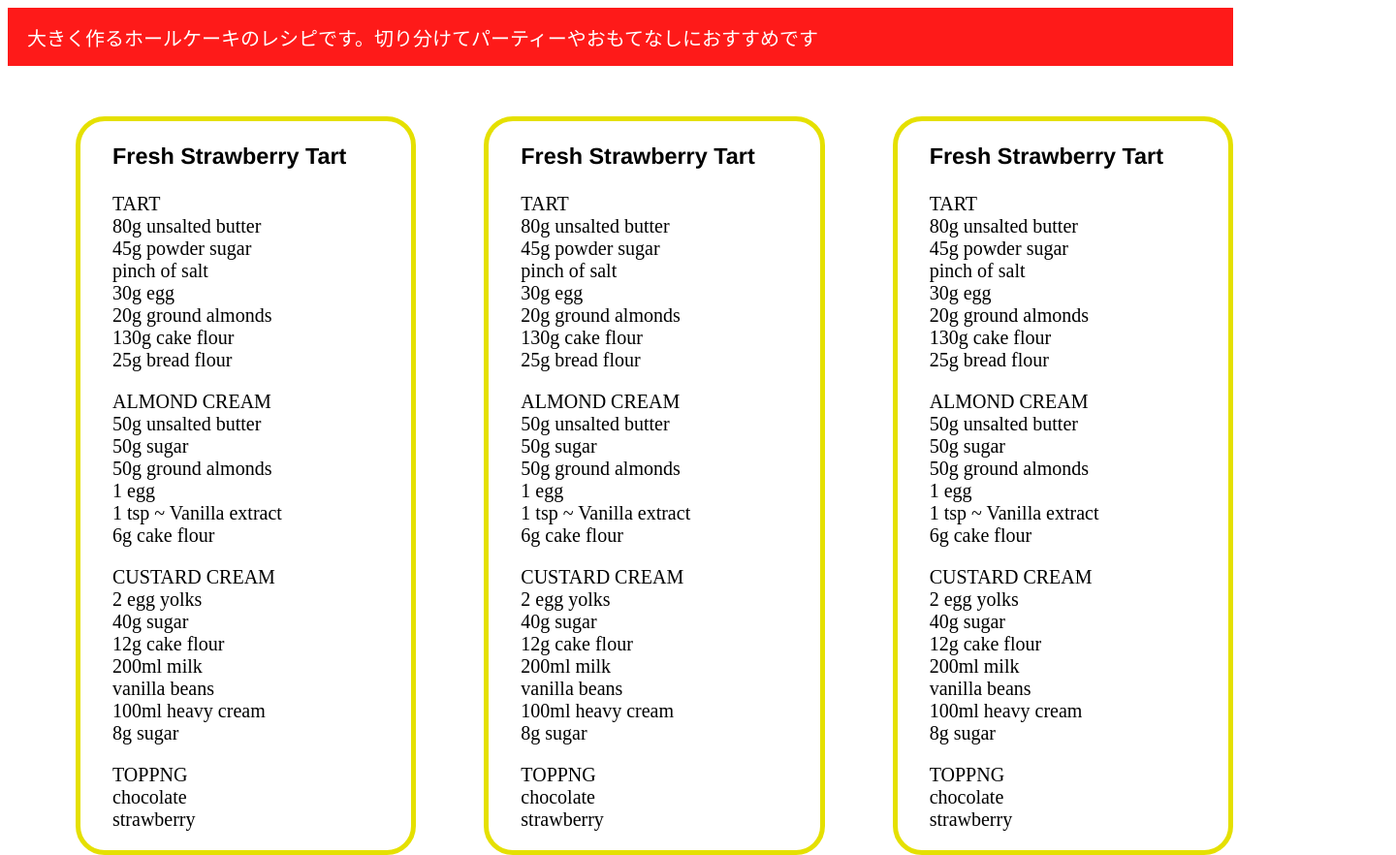
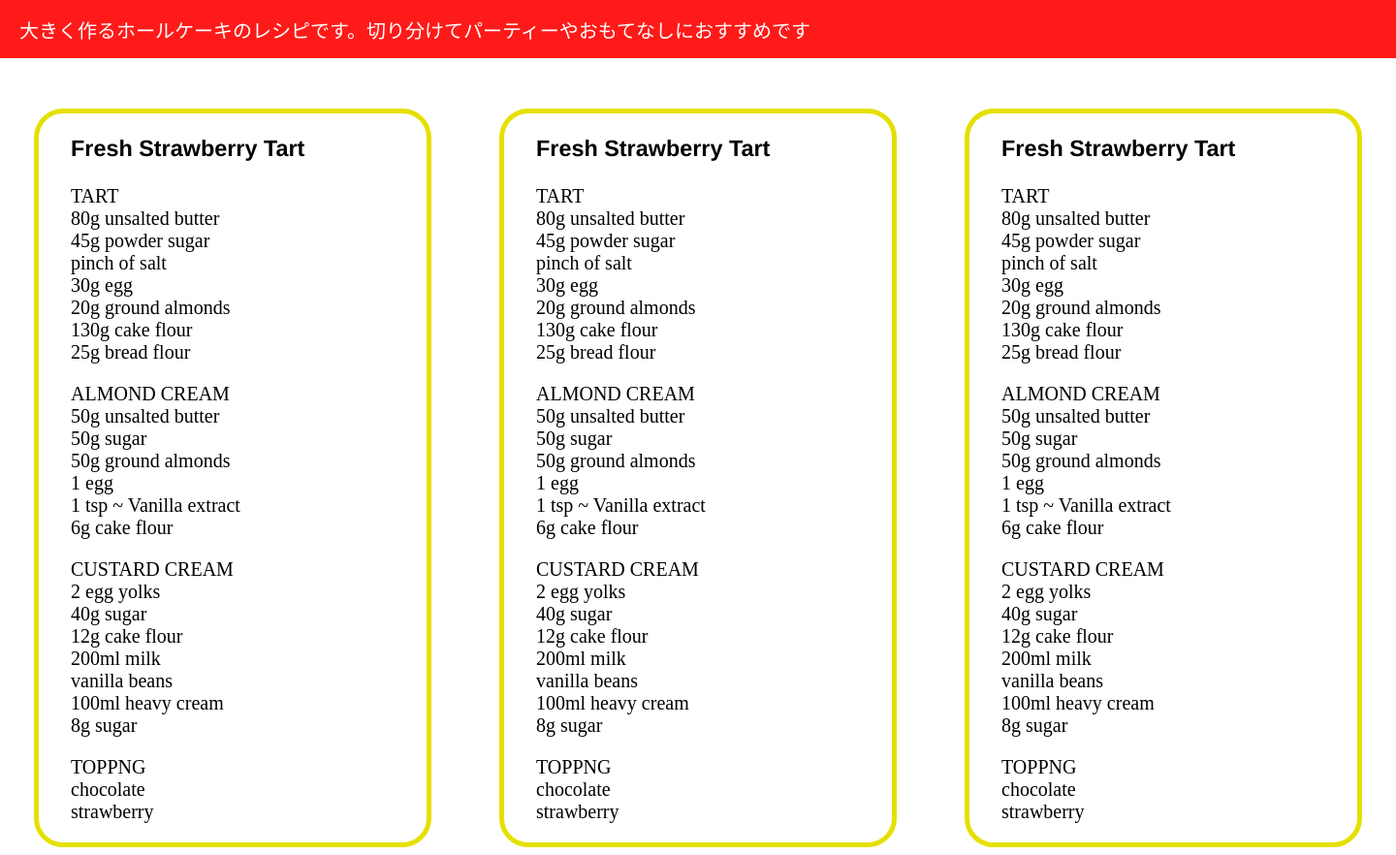
Before and after one commit to flex021981/msc, a plain HTML site: page 4-project/index.html in a window 1280 px wide. Shown: the top 882 px of the page at 97% size, 1440 px wide, since content can reach past the window. Drawn offline with Linux system fonts and the light colour scheme.

Commit message:
fix code style: project 4

```diff
--- a/4-project/styles.css
+++ b/4-project/styles.css
@@ -2,6 +2,8 @@ body {
     background-color: white;
     font-family: Helvetica, sans-serif;
     font-size: 20px;
+    width: 1440px;
+    margin: auto;
 }
 
 .header-container {
@@ -30,14 +32,13 @@ body {
 
 .recept-flex {
     display: flex;
-    justify-content: center;
+    justify-content: space-around;
     margin-top: 52px;
     margin-bottom: 52px;
     align-items: center;
 }
 
 .recept-flex-item {
-    margin-left: 70px;
     width: 400px;
     border-radius: 30px;
     border: 5px solid #e5e000;
```
